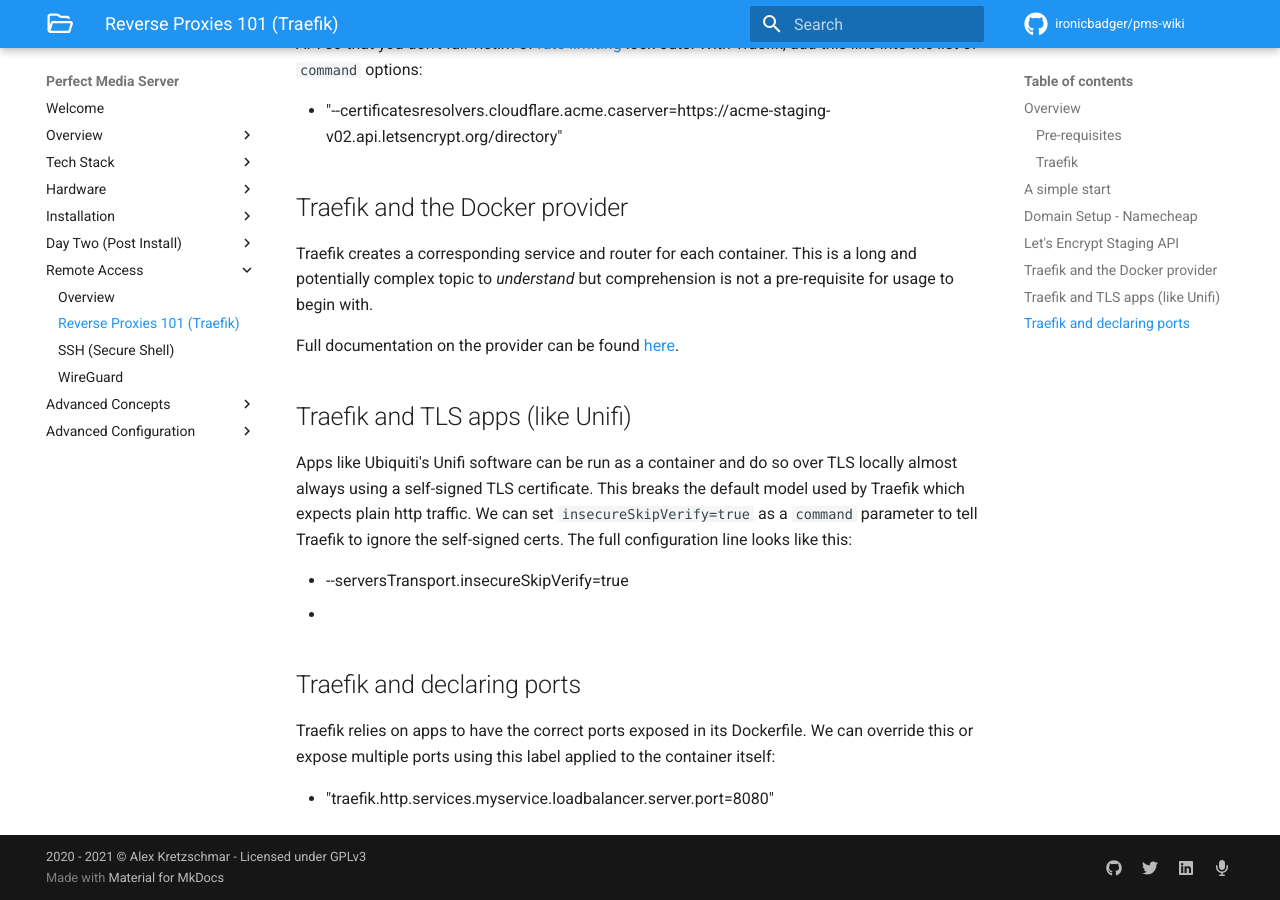
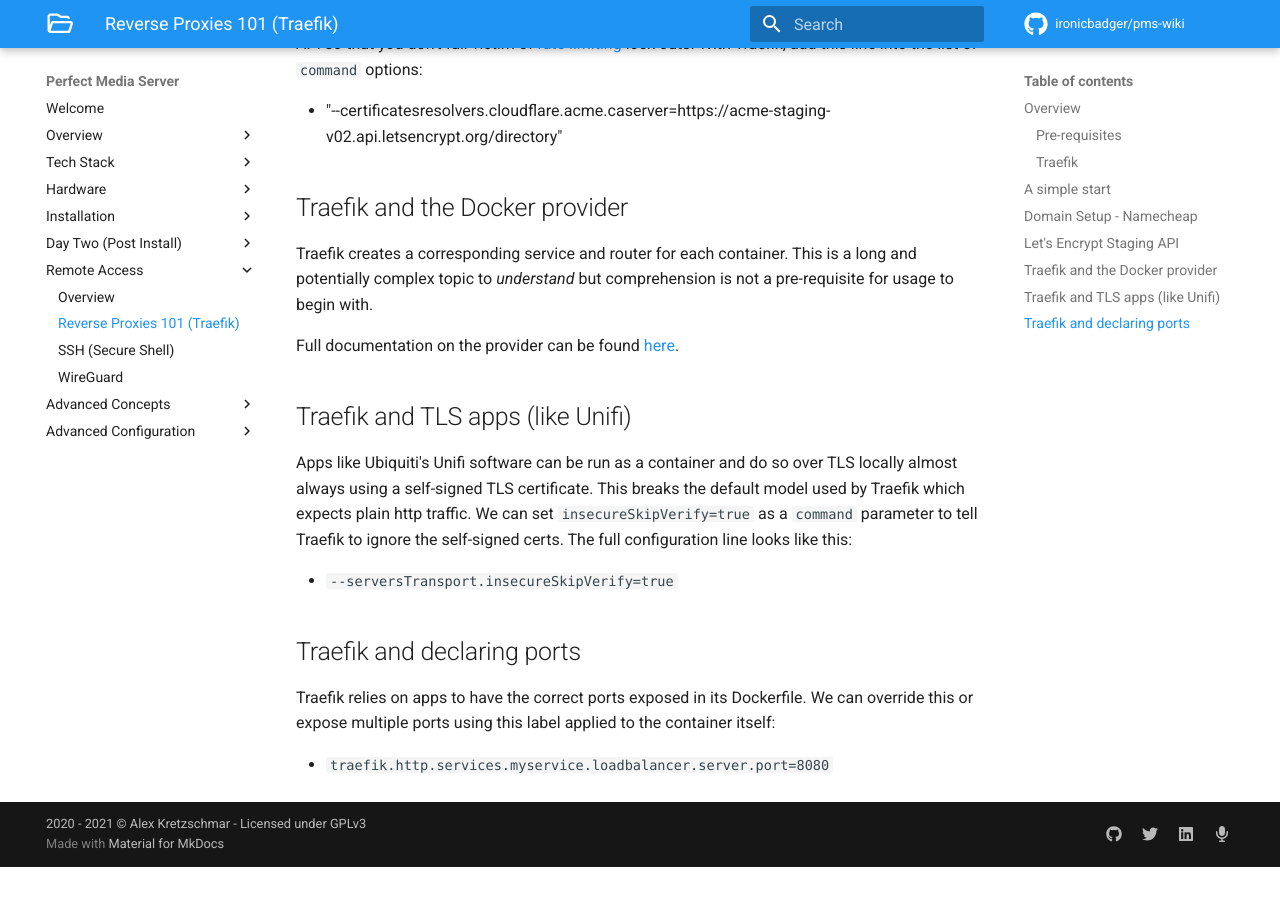
Before and after one commit to ironicbadger/pms-wiki, an MkDocs documentation site: the page built from docs/remote-access/traefik101.md, in a window 1280 px wide and 900 px high, scrolled down 4880 px. Built offline with MkDocs 1.6.1 and Material for MkDocs 9.7.7, drawn with Linux system fonts in a browser that asks for light colours; some web fonts are replaced; comment, search, counter and statistics services are not loaded; after the commit the page ends 5747 px from its top, so only the background shows below that.

Commit message:
commands now quoted as code

```diff
--- a/docs/remote-access/traefik101.md
+++ b/docs/remote-access/traefik101.md
@@ -163,10 +163,10 @@ Full documentation on the provider can be found [here](https://doc.traefik.io/tr
 
 Apps like Ubiquiti's Unifi software can be run as a container and do so over TLS locally almost always using a self-signed TLS certificate. This breaks the default model used by Traefik which expects plain http traffic. We can set `insecureSkipVerify=true` as a `command` parameter to tell Traefik to ignore the self-signed certs. The full configuration line looks like this:
 
-  - --serversTransport.insecureSkipVerify=true
-  -
+  - `--serversTransport.insecureSkipVerify=true`
+
 ## Traefik and declaring ports
 
 Traefik relies on apps to have the correct ports exposed in its Dockerfile. We can override this or expose multiple ports using this label applied to the container itself:
 
-  - "traefik.http.services.myservice.loadbalancer.server.port=8080"
+  - `traefik.http.services.myservice.loadbalancer.server.port=8080`
```
